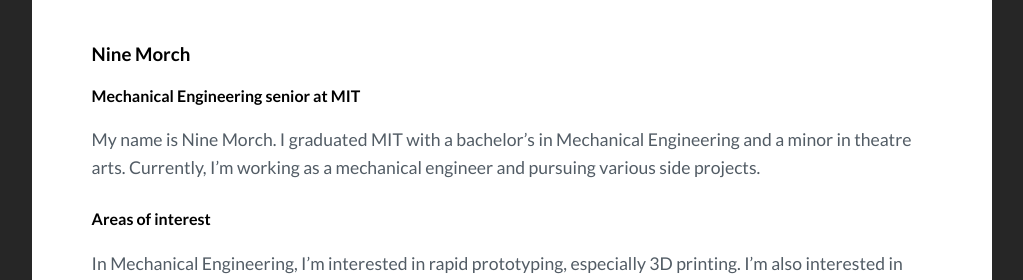
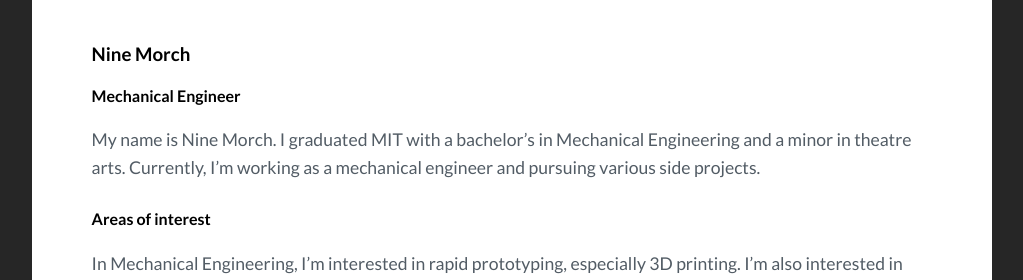
Before and after one commit to nmorch23/portfolio, a Jekyll site: the page built from about.markdown, in a window 1280 px wide, cut to the strip 717-997 px from the top of the page. Shown: the whole strip, without its empty margins (128-1151 px from the left). Built offline with Jekyll 4.4.1, drawn with Linux system fonts in a browser that asks for light colours.

Commit message:
updated "senior at mit" on about page

```diff
--- a/_posts/2022-09-01-woodshop.markdown
+++ b/_posts/2022-09-01-woodshop.markdown
@@ -53,7 +53,7 @@
 
 <img src="../../../assets/img/planterbox.jpg" width=550px height=auto/>
 
-#### Trick Box
+### Trick Box
 
 The Trick Box was built as a final project for intro to stagecraft. It has a false lid which turns and shifts dramatically, leading someone to believe they can eventually wiggle it free from the box. The truth is that the false lid is held fast to the sides of the box, and the bottom of the box is removeable.
 
--- a/about.markdown
+++ b/about.markdown
@@ -8,7 +8,7 @@
 
 
 ### Nine Morch
-#### Mechanical Engineering senior at MIT
+#### Mechanical Engineer
 
 My name is Nine Morch. I graduated MIT with a bachelor's in Mechanical Engineering and a minor in theatre arts. Currently, I'm working as a mechanical engineer and pursuing various side projects.
 
```
